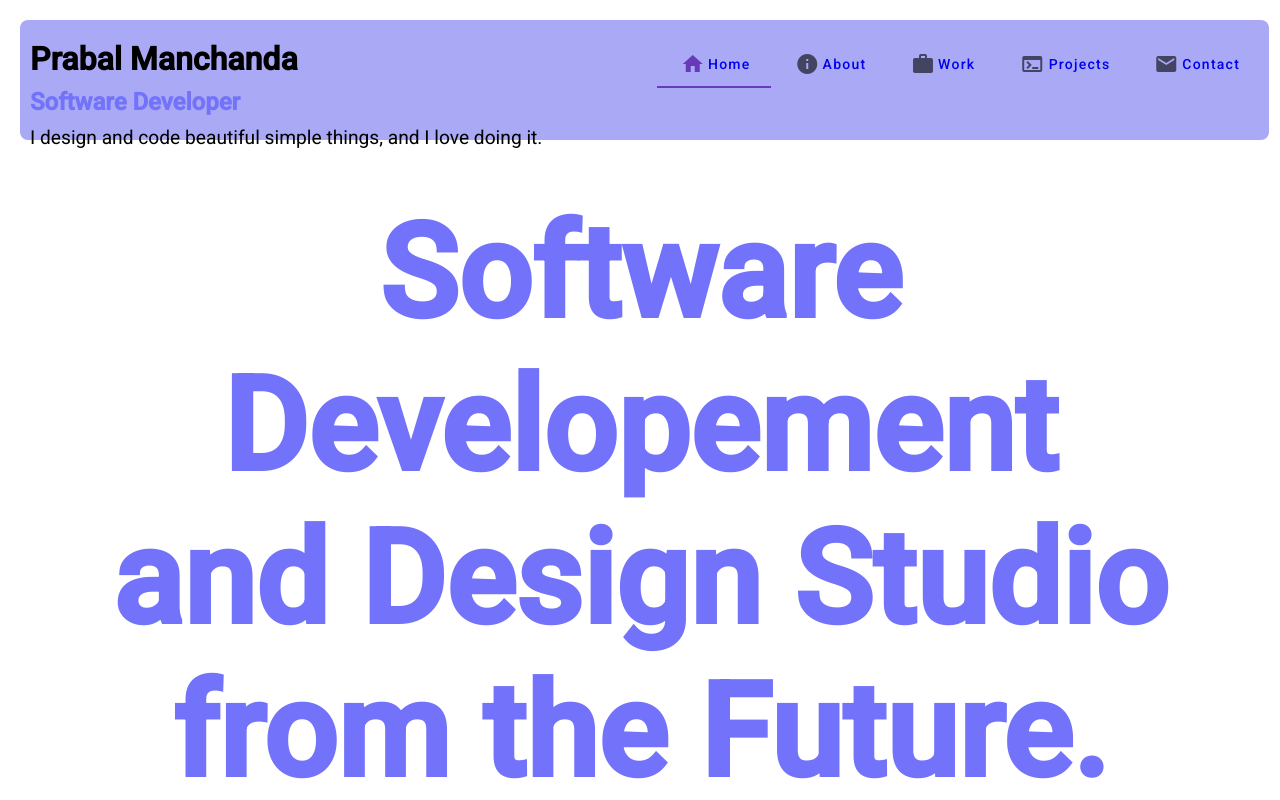
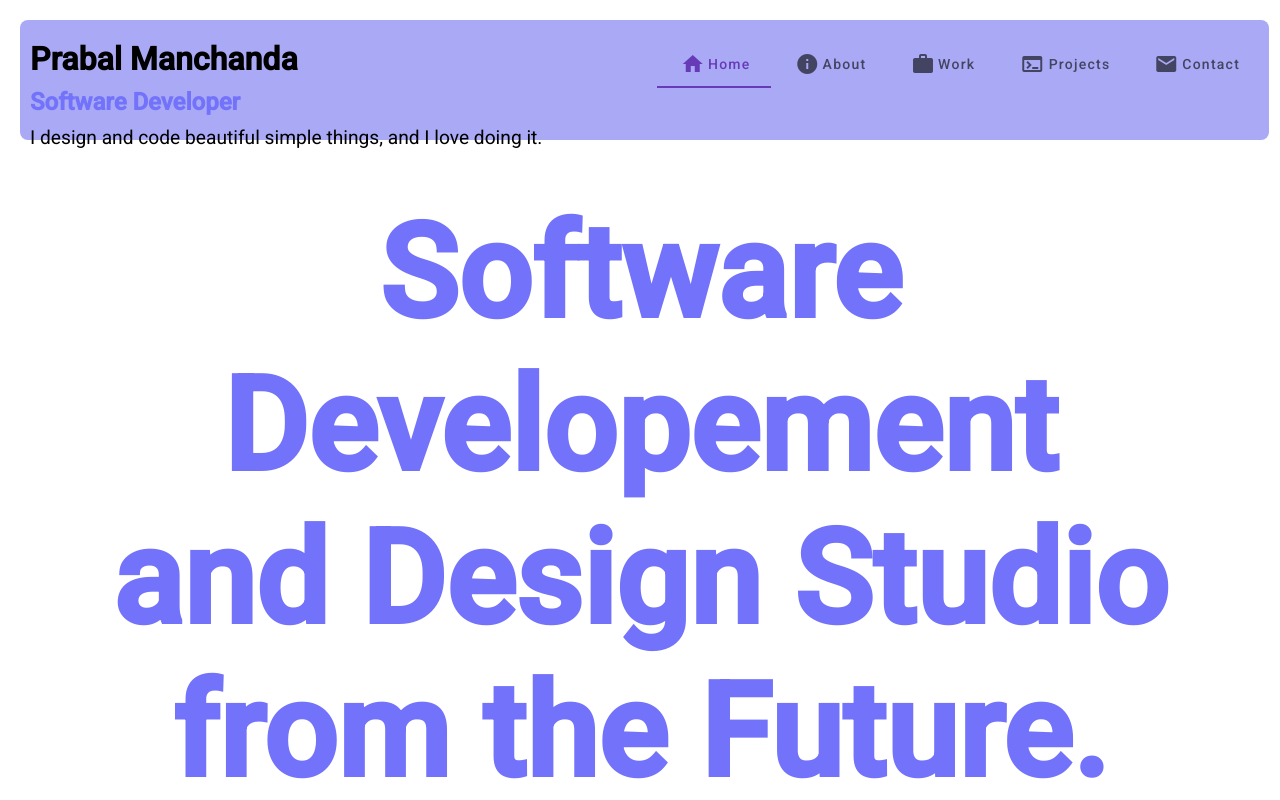
Before and after one commit to Prabal31/My-Portfolio, an Angular app: page / in a window 1280 px wide. Shown: the top 800 px of the page. Built offline with nearby package versions, Linux system fonts and the light colour scheme.

Commit message:
made some changes in the nav bar on the top added some animantion and now when the tab is clicked the section of the html changes ealier the section was changing when clicked on the text only now it changes when clicked anywhere.

```diff
--- a/src/app/Menu/menu.component.html
+++ b/src/app/Menu/menu.component.html
@@ -1,38 +1,36 @@
-<mat-tab-group mat-stretch-tabs class="menu-navbar" [ngStyle]="{textAlign: 'center'}">
-    <mat-tab>
+<mat-tab-group mat-stretch-tabs class="menu-navbar" [ngStyle]="{textAlign: 'center'}" (selectedTabChange)="tabChanged($event)">
+    <mat-tab label="Home">
         <ng-template mat-tab-label>
-            <span class="material-icons" href="#home">home</span>
-            <a href="#home">Home</a>
-        </ng-template>
-
-    </mat-tab>
-    <mat-tab>
-        <ng-template mat-tab-label>
-            <span class="material-icons" href="#about">info</span>
-            <a href="#about">About</a>
+            <span class="material-icons">home</span>
+            <a>Home</a>
         </ng-template>
     </mat-tab>
-    <mat-tab>
+
+    <mat-tab label="About">
         <ng-template mat-tab-label>
-            <span class="material-icons" href="#work">work</span>
-            <a href="#work">Work</a>
+            <span class="material-icons">info</span>
+            <a>About</a>
         </ng-template>
-
-    </mat-tab>
-    <mat-tab>
-        <ng-template mat-tab-label>
-            <span class="material-icons" href="#projects">terminal</span>
-            <a href="#projects">Projects</a>
-        </ng-template>
-
     </mat-tab>
 
+    <mat-tab label="Work">
+        <ng-template mat-tab-label>
+            <span class="material-icons">work</span>
+            <a>Work</a>
+        </ng-template>
+    </mat-tab>
 
-    <mat-tab>
+    <mat-tab label="Projects">
+        <ng-template mat-tab-label>
+            <span class="material-icons">terminal</span>
+            <a>Projects</a>
+        </ng-template>
+    </mat-tab>
+
+    <mat-tab label="Contact">
         <ng-template mat-tab-label>
             <span class="material-icons">mail</span>
-            <a href="#contact">Contact</a>
+            <a>Contact</a>
         </ng-template>
-
     </mat-tab>
 </mat-tab-group>
--- a/src/app/Menu/menu.component.ts
+++ b/src/app/Menu/menu.component.ts
@@ -1,4 +1,5 @@
 import { Component } from '@angular/core';
+import { MatTabChangeEvent } from '@angular/material/tabs'
 
 
 @Component({
@@ -8,5 +9,16 @@ import { Component } from '@angular/core';
 })
 export class MenuComponent {
 
+  tabChanged(event: MatTabChangeEvent) {
+    const selectedIndex = event.index;
+
+    // Based on the selected index, you can perform actions such as changing the section
+    const sectionId = ["home", "about", "work", "projects", "contact"][selectedIndex];
+    const element = document.getElementById(sectionId);
+    if (element) {
+        element.scrollIntoView({ behavior: 'smooth' });
+    }
+  }
+
 
 }
```
